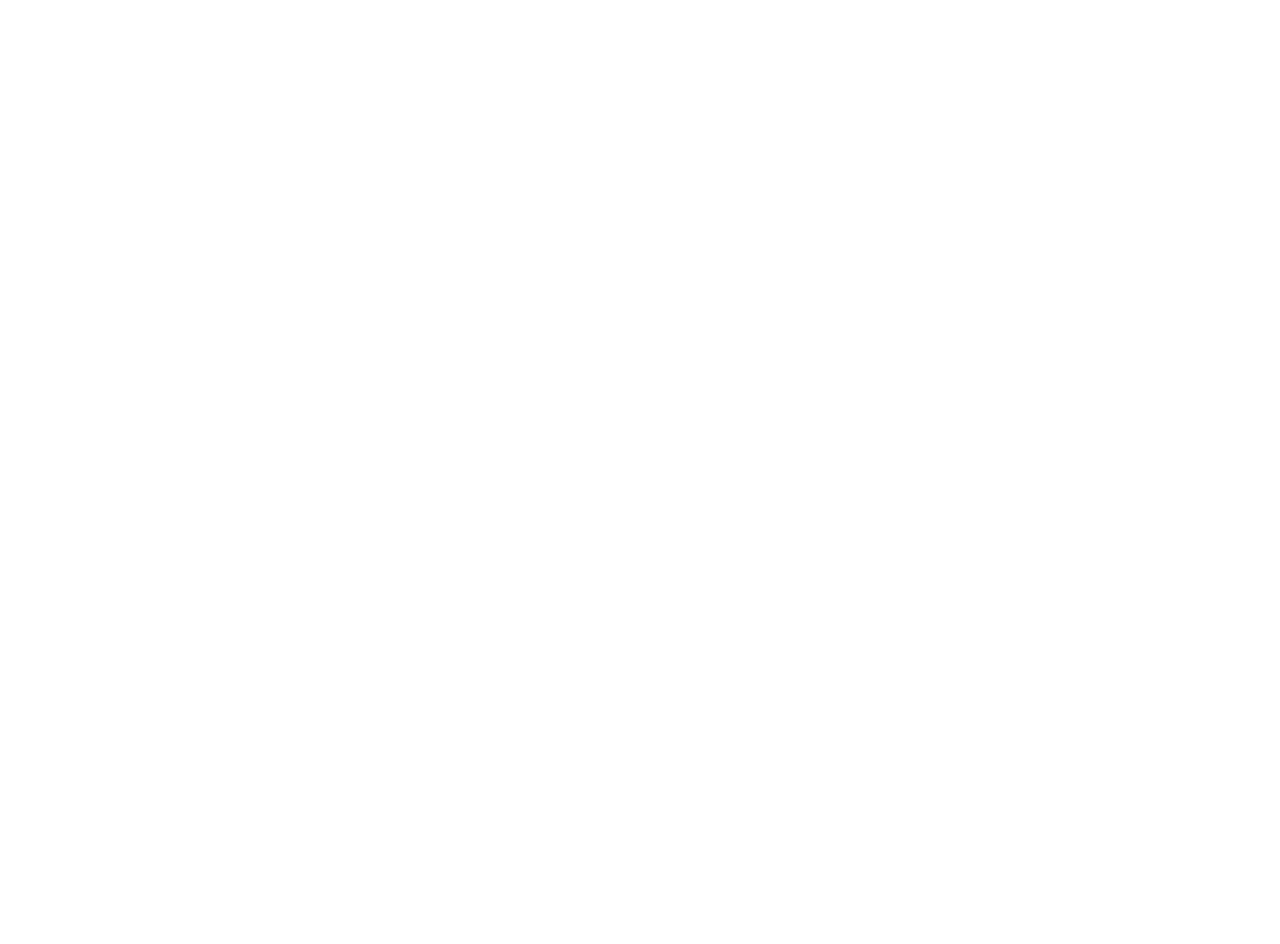
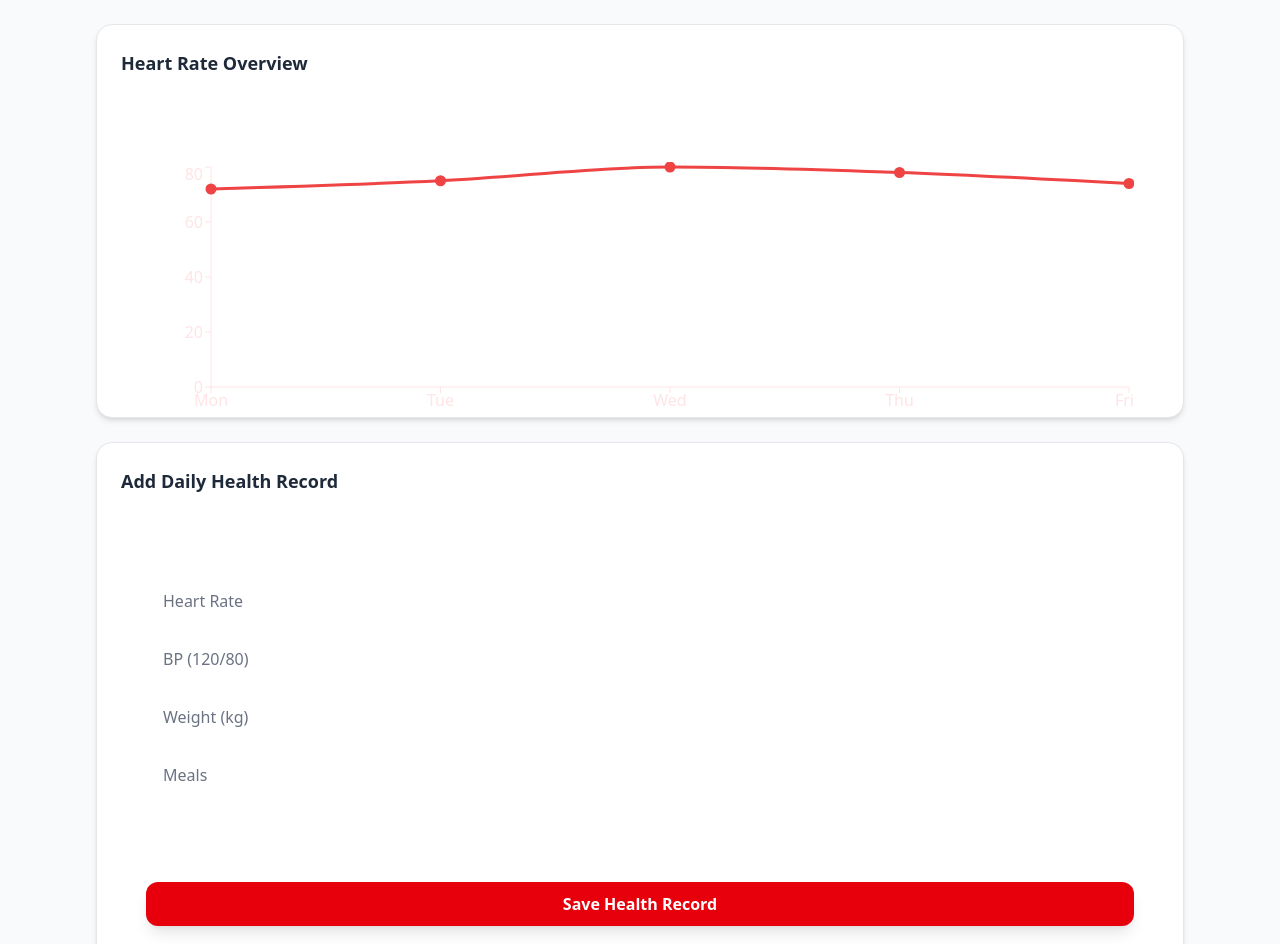
Before and after one commit to Khushi8825/The-Wellness-Matrix, a React app in the folder frontend/: page /dashboard in a window 1280 px wide. Before the commit this address had no page. Shown: the part 88-1032 px from the top of the page. Before the commit the page ends 800 px from the top, so only its background shows below. Built offline with nearby package versions, Linux system fonts and the light colour scheme; the HTML template or start-up script is replaced by a standard one.

Commit message:
Dasboard Created

```diff
--- a/frontend/package.json
+++ b/frontend/package.json
@@ -13,7 +13,8 @@
     "lottie-react": "^2.4.1",
     "react": "^19.2.0",
     "react-dom": "^19.2.0",
-    "react-router-dom": "^7.13.0"
+    "react-router-dom": "^7.13.0",
+    "recharts": "^3.7.0"
   },
   "devDependencies": {
     "@eslint/js": "^9.39.1",
--- a/frontend/src/App.jsx
+++ b/frontend/src/App.jsx
@@ -1,6 +1,6 @@
 import { BrowserRouter, Routes, Route } from "react-router-dom";
-import { Landing, Login, Register } from "./pages";
-
+// import { Landing, Login, Register } from "./pages";
+import { Landing, Login, Register, Dashboard } from "./pages/index"
 function App() {
   return (
     <BrowserRouter>
@@ -8,6 +8,7 @@
         <Route path="/" element={<Landing />} />
         <Route path="/login" element={<Login />} />
         <Route path="/register" element={<Register />} />
+        <Route path="/dashboard" element={<Dashboard />} />
       </Routes>
     </BrowserRouter>
   );
--- /dev/null
+++ b/frontend/src/components/Charts/HeartRateChart.jsx
@@ -0,0 +1,64 @@
+import {
+  LineChart,
+  Line,
+  XAxis,
+  YAxis,
+  Tooltip,
+  ResponsiveContainer,
+  CartesianGrid,
+} from "recharts";
+
+const data = [
+  { day: "Mon", heartRate: 72 },
+  { day: "Tue", heartRate: 75 },
+  { day: "Wed", heartRate: 80 },
+  { day: "Thu", heartRate: 78 },
+  { day: "Fri", heartRate: 74 },
+];
+
+const HeartRateChart = () => {
+  return (
+    <div
+      className="
+        w-full h-full
+        bg-white/20
+        backdrop-blur-md
+        rounded-2xl
+        p-4 sm:p-6
+        border border-white/30
+      "
+    >
+      <h3 className="text-lg font-semibold text-white mb-4">
+        Heart Rate Trend
+      </h3>
+
+      <div className="w-full h-[220px] sm:h-[260px]">
+        <ResponsiveContainer width="100%" height="100%">
+          <LineChart data={data}>
+            <CartesianGrid strokeDasharray="3 3" stroke="#ffffff30" />
+            <XAxis dataKey="day" stroke="#ffe4e6" />
+            <YAxis stroke="#ffe4e6" />
+            <Tooltip
+              contentStyle={{
+                backgroundColor: "rgba(255,255,255,0.9)",
+                borderRadius: "8px",
+                border: "none",
+              }}
+              labelStyle={{ color: "#7f1d1d" }}
+            />
+            <Line
+              type="monotone"
+              dataKey="heartRate"
+              stroke="#ef4444"
+              strokeWidth={3}
+              dot={{ r: 4, fill: "#ef4444" }}
+              activeDot={{ r: 6 }}
+            />
+          </LineChart>
+        </ResponsiveContainer>
+      </div>
+    </div>
+  );
+};
+
+export default HeartRateChart;
--- /dev/null
+++ b/frontend/src/components/HealthForm.jsx
@@ -0,0 +1,132 @@
+import { useState } from "react";
+
+const HealthForm = () => {
+  const [data, setData] = useState({
+    heartRate: "",
+    bp: "",
+    weight: "",
+    meals: "",
+  });
+
+  const handleSubmit = (e) => {
+    e.preventDefault();
+    console.log(data);
+    // API call later
+  };
+
+  return (
+    <form
+      onSubmit={handleSubmit}
+      className="
+        space-y-4
+        w-full
+        bg-white/20
+        backdrop-blur-md
+        rounded-2xl
+        p-4 sm:p-6
+        border border-white/30
+      "
+    >
+      <h3 className="text-lg font-semibold text-white">
+        Add Daily Health Record
+      </h3>
+
+      {/* Heart Rate */}
+      <input
+        placeholder="Heart Rate"
+        onChange={(e) => setData({ ...data, heartRate: e.target.value })}
+        className="
+          w-full
+          px-4 py-2
+          rounded-lg
+          bg-white/70
+          border border-transparent
+          text-gray-800
+          placeholder-gray-500
+          focus:outline-none
+          focus:ring-2
+          focus:ring-red-500
+        "
+      />
+
+      {/* Blood Pressure */}
+      <input
+        placeholder="BP (120/80)"
+        onChange={(e) => setData({ ...data, bp: e.target.value })}
+        className="
+          w-full
+          px-4 py-2
+          rounded-lg
+          bg-white/70
+          border border-transparent
+          text-gray-800
+          placeholder-gray-500
+          focus:outline-none
+          focus:ring-2
+          focus:ring-red-500
+        "
+      />
+
+      {/* Weight */}
+      <input
+        placeholder="Weight (kg)"
+        onChange={(e) => setData({ ...data, weight: e.target.value })}
+        className="
+          w-full
+          px-4 py-2
+          rounded-lg
+          bg-white/70
+          border border-transparent
+          text-gray-800
+          placeholder-gray-500
+          focus:outline-none
+          focus:ring-2
+          focus:ring-red-500
+        "
+      />
+
+      {/* Meals */}
+      <textarea
+        placeholder="Meals"
+        rows={3}
+        onChange={(e) => setData({ ...data, meals: e.target.value })}
+        className="
+          w-full
+          px-4 py-2
+          rounded-lg
+          bg-white/70
+          border border-transparent
+          text-gray-800
+          placeholder-gray-500
+          focus:outline-none
+          focus:ring-2
+          focus:ring-red-500
+          resize-none
+        "
+      />
+
+      {/* Save Button (LOGIC UNCHANGED) */}
+      <button
+        type="submit"
+        className="
+          w-full
+          mt-4
+          bg-red-600
+          text-white
+          py-2.5
+          rounded-xl
+          font-semibold
+          shadow-lg
+          hover:bg-red-700
+          active:scale-[0.97]
+          transition-all
+          duration-200
+        "
+      >
+        Save Health Record
+      </button>
+    </form>
+  );
+};
+
+export default HealthForm;
--- a/frontend/src/components/index.js
+++ b/frontend/src/components/index.js
@@ -1 +1,3 @@
 export {default as Navbar} from "./Navbar";
+export {default as HealthForm} from "./HealthForm";
+export {default as HeartRateChart} from "./Charts/HeartRateChart";
--- /dev/null
+++ b/frontend/src/pages/Dashboard.jsx
@@ -0,0 +1,68 @@
+import HeartRateChart from "../components/Charts/HeartRateChart";
+import HealthForm from "../components/HealthForm";
+
+const Dashboard = () => {
+  return (
+    <div className="min-h-screen bg-gray-50 flex justify-center">
+      {/* Main container */}
+      <div
+        className="
+          w-full
+          max-w-6xl
+          px-4 sm:px-6 lg:px-8
+          py-6
+        "
+      >
+        {/* Header */}
+        <div className="mb-6">
+          <h2 className="text-2xl sm:text-3xl font-bold text-red-600">
+            Your Health Dashboard
+          </h2>
+          <p className="text-gray-600 mt-1 text-sm sm:text-base">
+            Track, understand, and improve your wellness
+          </p>
+        </div>
+
+        {/* Chart Card */}
+        <div
+          className="
+            bg-white
+            rounded-2xl
+            shadow-md
+            border border-gray-200
+            p-4 sm:p-6
+            mb-6
+          "
+        >
+          <h3 className="text-lg font-semibold text-gray-800 mb-4">
+            Heart Rate Overview
+          </h3>
+
+          {/* Chart automatically adjusts because ResponsiveContainer */}
+          <div className="w-full h-62.5 sm:h-75">
+            <HeartRateChart />
+          </div>
+        </div>
+
+        {/* Health Form Card */}
+        <div
+          className="
+            bg-white
+            rounded-2xl
+            shadow-md
+            border border-gray-200
+            p-4 sm:p-6
+          "
+        >
+          <h3 className="text-lg font-semibold text-gray-800 mb-4">
+            Add Daily Health Record
+          </h3>
+
+          <HealthForm />
+        </div>
+      </div>
+    </div>
+  );
+};
+
+export default Dashboard;
--- a/frontend/src/pages/Login.jsx
+++ b/frontend/src/pages/Login.jsx
@@ -1,6 +1,40 @@
 import { Link } from "react-router-dom";
+import { useNavigate } from "react-router-dom";
+import { useState } from "react";
 
 function Login() {
+  const navigate = useNavigate();
+    const [formData, setFormData] = useState({
+    email: "",
+    password: "",
+  });
+
+  const [error, setError] = useState("");
+
+    const handleSubmit = async (e) => {
+    e.preventDefault();
+
+    try {
+      const response = await fetch("http://localhost:5000/api/auth/login", {
+        method: "POST",
+        headers: { "Content-Type": "application/json" },
+        body: JSON.stringify(formData),
+      });
+
+      const data = await response.json();
+
+      if (!response.ok) {
+        setError(data.message || "Login failed");
+        return;
+      }
+
+      localStorage.setItem("token", data.token); // ✅ save JWT
+      navigate("/dashboard");                    // ✅ redirect
+    } catch (err) {
+      setError("Server error. Please try again later.");
+    }
+  };
+
   return (
     <div className="min-h-screen flex items-center justify-center bg-[linear-gradient(135deg,#f87171,#7f1d1d)]">
 
@@ -38,15 +72,19 @@
         </p>
 
         {/* Login Form */}
-        <form className="space-y-5">
+        <form className="space-y-5" onSubmit={handleSubmit}>
           {/* Username */}
           <div>
             <label className="block text-sm font-medium text-gray-800 mb-1">
-              Username
+              Email
             </label>
             <input
               type="text"
               placeholder="Enter your username"
+              value={formData.email}
+              onChange={(e) =>
+                setFormData({ ...formData, email: e.target.value })
+              }
               className="w-full px-4 py-2 rounded-lg
               bg-white/70 border border-gray-300
               focus:outline-none focus:ring-2 focus:ring-red-500"
@@ -61,6 +99,10 @@
             <input
               type="password"
               placeholder="Enter your password"
+              value={formData.password}
+              onChange={(e) =>
+                setFormData({ ...formData, password: e.target.value })
+              }
               className="w-full px-4 py-2 rounded-lg
               bg-white/70 border border-gray-300
               focus:outline-none focus:ring-2 focus:ring-red-500"
--- a/frontend/src/pages/Register.jsx
+++ b/frontend/src/pages/Register.jsx
@@ -1,7 +1,10 @@
 import { useState } from "react";
 import { Link } from "react-router-dom";
+import { useNavigate } from "react-router-dom";
+
 
 function Register() {
+  const navigate = useNavigate();
   const [formData, setFormData] = useState({
     firstName: "",
     lastName: "",
@@ -68,6 +71,7 @@
 
       console.log("✅ Backend response:", data);
       alert("User registered successfully 🎉");
+      navigate("/login");
     } catch (err) {
       console.error("❌ Register error:", err);
       setError("Server error. Please try again later.");
--- a/frontend/src/pages/index.js
+++ b/frontend/src/pages/index.js
@@ -1,3 +1,4 @@
 export { default as Landing } from "./Landing";
 export { default as Login } from "./Login";
 export { default as Register } from "./Register";
+export { default as Dashboard } from "./Dashboard";
```
Also changed, not shown: 2 other files (tests, documents, lock files or other folders).
